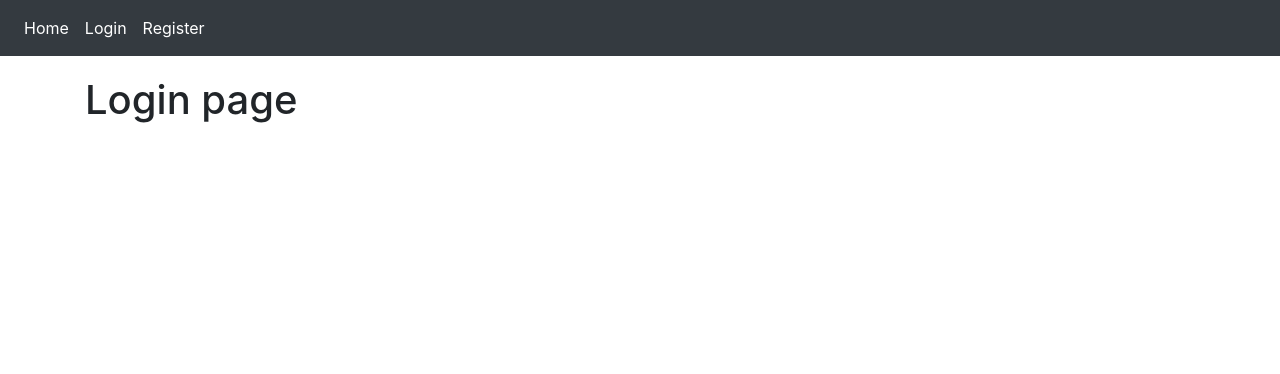
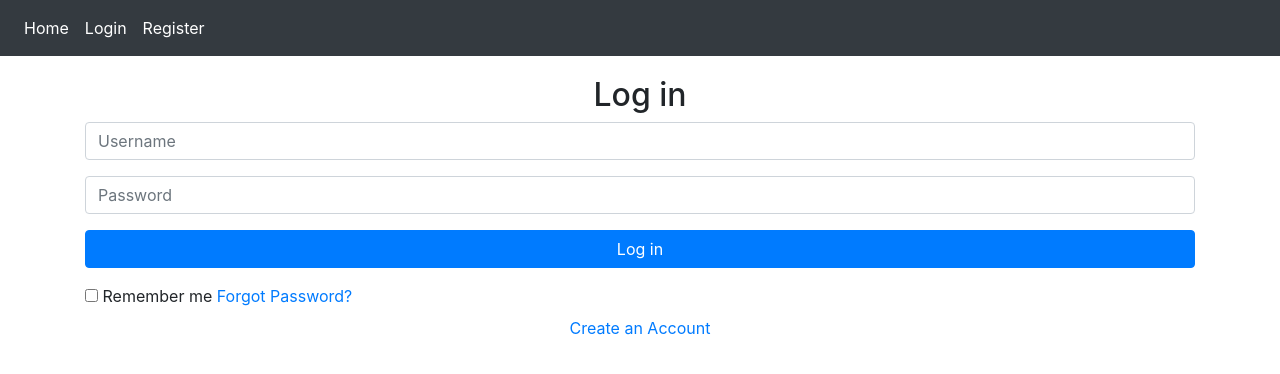
Before and after one commit to tuhindewan/UserAuthentication, a Django app: page /login/ in a window 1280 px wide. Shown: the top 374 px of the page. Run offline with Django 3.2, Linux system fonts and the light colour scheme; some libraries are stand-ins or nearby versions.

Commit message:
User Login:   - Login template design

```diff
--- a/templates/ua/login.html
+++ b/templates/ua/login.html
@@ -2,5 +2,23 @@
 
 
 {% block body_block %}
-    <h1>Login page</h1>
+<div class="login-form">
+    <form action="/examples/actions/confirmation.php" method="post">
+        <h2 class="text-center">Log in</h2>
+        <div class="form-group">
+            <input type="text" class="form-control" name="username" placeholder="Username" required="required">
+        </div>
+        <div class="form-group">
+            <input type="password" class="form-control" name="password" placeholder="Password" required="required">
+        </div>
+        <div class="form-group">
+            <button type="submit" class="btn btn-primary btn-block">Log in</button>
+        </div>
+        <div class="clearfix">
+            <label class="pull-left checkbox-inline"><input type="checkbox"> Remember me</label>
+            <a href="#" class="pull-right">Forgot Password?</a>
+        </div>
+    </form>
+    <p class="text-center"><a href="#">Create an Account</a></p>
+</div>
 {% endblock body_block %}
```
